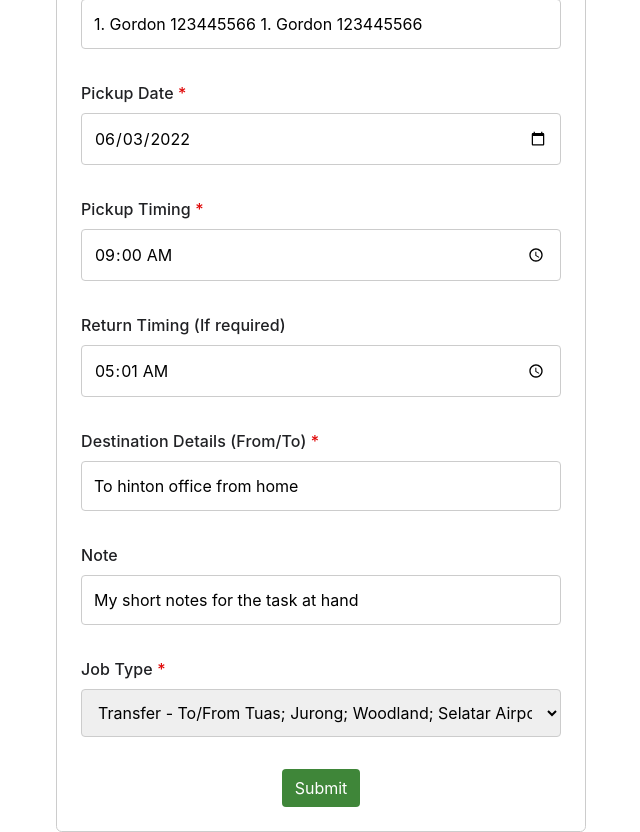
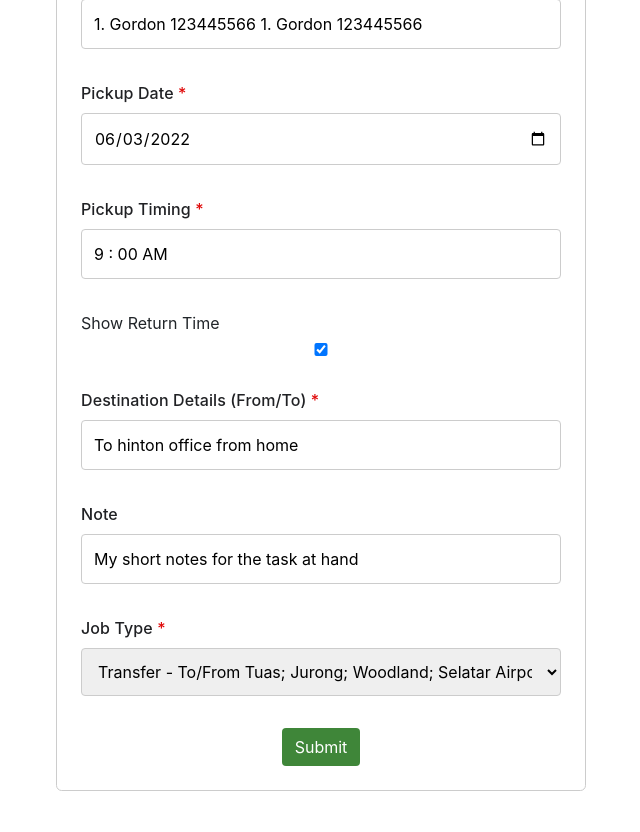
Before and after one commit to Aamir-Khan-Maarofi/Job-Form-Design, a Flask app: page /1/edit in a window 1280 px wide. Shown: the part 896-1728 px from the top of the page, without its empty margins (319-959 px from the left). After the commit the page ends 1687 px from the top, so only its background shows below. Run offline with Flask 2, Linux system fonts and the light colour scheme; data comes from the database, SQL or seed files in the repository; both versions use the stored data as it was after the commit; some libraries are stand-ins or nearby versions.

Commit message:
added udpate and edit functionality with new time pickers

```diff
--- a/app.py
+++ b/app.py
@@ -16,14 +16,15 @@ app.config['SQLALCHEMY_TRACK_MODIFICATIONS'] = False
 # Create object based on provided data
 def create_job_object(current_job, job_type, event_ids, flag='create'):
     data = dict()
-    if len(event_ids) == 2:
-        data['pickup_event_id'] = event_ids['pickup_event_id']
-        data['return_event_id'] = event_ids['return_event_id']
-    else:
-        data['pickup_event_id'] = event_ids['pickup_event_id']
-        data['return_event_id'] = None
+    if event_ids:
+        if len(event_ids) == 2:
+            data['pickup_event_id'] = event_ids['pickup_event_id']
+            data['return_event_id'] = event_ids['return_event_id']
+        else:
+            data['pickup_event_id'] = event_ids['pickup_event_id']
+            data['return_event_id'] = None
 
-    if job_type == "DAILY_JOBS":
+    if job_type == "DAILY_JOB":
         print("[INFO: IT'S A DAILY TRIP]")
 
         data['company'] = current_job['company']
@@ -34,18 +35,11 @@ def create_job_object(current_job, job_type, event_ids, flag='create'):
         data['clients_details'] = current_job['client-details-etc']
         data['pickup_date'] = datetime.strptime(current_job['pickup-date'], "%Y-%m-%d")
 
-        # try:
-        #     data['pickup_time'] = datetime.strptime(current_job['pickup-timing'], "%H:%M").time()
-        # except:
-        #     data['pickup_time'] = datetime.strptime(current_job['pickup-timing'], "%H:%M:%S").time()
-
         data['pickup_time'] = datetime.strptime(current_job['pickup-timing'], "%I : %M %p").time()
-        data['return_time'] = datetime.strptime(current_job['return-timing'], "%I : %M %p").time()
-
-        # try:
-        #     data['return_time'] = datetime.strptime(current_job['return-timing'], "%H:%M").time()
-        # except:
-        #     data['return_time'] = datetime.strptime(current_job['return-timing'], "%H:%M:%S").time()
+        if 'return-timing' in current_job.keys():
+            data['return_time'] = datetime.strptime(current_job['return-timing'], "%I : %M %p").time()
+        else:
+            data['return_time'] = None
 
         data['destination'] = current_job['destination-details']
         data['notes'] = current_job['note']
@@ -67,18 +61,11 @@ def create_job_object(current_job, job_type, event_ids, flag='create'):
         data['clients_details'] = current_job['client-details-etc']
         data['pickup_date'] = datetime.strptime(current_job['pickup-date'], "%Y-%m-%d")
 
-        # try:
-        #     data['pickup_time'] = datetime.strptime(current_job['pickup-timing'], "%H:%M").time()
-        # except:
-        #     data['pickup_time'] = datetime.strptime(current_job['pickup-timing'], "%H:%M:%S").time()
-
         data['pickup_time'] = datetime.strptime(current_job['pickup-timing'], "%I : %M %p").time()
-        data['return_time'] = datetime.strptime(current_job['return-timing'], "%I : %M %p").time()
-
-        # try:
-        #     data['return_time'] = datetime.strptime(current_job['return-timing'], "%H:%M").time()
-        # except:
-        #     data['return_time'] = datetime.strptime(current_job['return-timing'], "%H:%M:%S").time()
+        if 'return-timing' in current_job.keys():
+            data['return_time'] = datetime.strptime(current_job['return-timing'], "%I : %M %p").time()
+        else:
+            data['return_time'] = None
 
         data['destination'] = current_job['destination-details']
         data['notes'] = current_job['note']
@@ -123,11 +110,12 @@ def create():
         return render_template('create.html')
     elif request.method == "POST":
         current_job = dict(request.form)
-        job_type = "DAILY_JOBS" if current_job['type-of-trip'] == "daily-trips" else "NORMAL_JOB"
+        pprint(current_job)
+        job_type = "DAILY_JOB" if current_job['type-of-trip'] == "daily-trips" else "NORMAL_JOB"
 
         if job_type == "NORMAL_JOB":
             # create one event
-            if current_job['return-timing']:
+            if 'return-timing' in current_job.keys():
                 event_ids = create_event(
                     job_type=job_type,
                     start_date=current_job['pickup-date'],
@@ -143,7 +131,8 @@ def create():
 
         else:
             # create multiple events
-            if current_job['return-timing']:
+            print("DAILY JOB .......................")
+            if 'return-timing' in current_job.keys():
                 event_ids = create_event(
                     job_type=job_type,
                     start_date=current_job['start-date'],
@@ -190,16 +179,15 @@ def search_jobs(company=None):
 def update(id=None):
     if request.method == "GET":
         job = db.session.query(JobsModel).filter(JobsModel.id == id).first()
-        print(job.priority)
+        print(job)
         return render_template('update.html', job=job)
     elif request.method == "POST":
         edit_job = dict(request.form)
         job = db.session.query(JobsModel).filter(JobsModel.id == edit_job['id']).first()
-        job_type = "DAILY_JOBS" if edit_job['type-of-trip'] == "daily-trips" else "NORMAL_JOB"
+        job_type = "DAILY_JOB" if edit_job['type-of-trip'] == "daily-trips" else "NORMAL_JOB"
 
-        data = create_job_object(edit_job, job_type, 'update')
-        db.session.query(JobsModel).filter(
-            JobsModel.id == edit_job['id']).update(data)
+        data = create_job_object(edit_job, job_type, None, 'update')
+        db.session.query(JobsModel).filter(JobsModel.id == edit_job['id']).update(data)
         db.session.commit()
 
         if job_type == "NORMAL_JOB":
--- a/models.py
+++ b/models.py
@@ -58,7 +58,7 @@ class JobsModel(db.Model):
         logger.debug("Created new job instance...")
 
     def __repr__(self) -> str:
-        return "{}, {}, {}, {}, {}".format(self.pickup_date, self.pickup_time, self.return_time, self.name, self.clients_details)
+        return "ID: {}, NAME: {}, PICKUP: {}, RETURN: {}".format(self.id, self.name, self.pickup_time, self.return_time)
 
 
 
--- a/static/script-update.js
+++ b/static/script-update.js
@@ -87,7 +87,7 @@ function arrivalUpdate(meetGreet, flDetails, spRequirements) {
 
     var meetAndGreetCode;
 
-    if (meetGreet === "Yes"){
+    if (meetGreet === "Yes") {
         meetAndGreetCode = `
         <div class="form-check pl-01">
             <input class="form-check-input" type="radio" name="Meet & Greet" value="Yes" id="meet-and-greet-yes" checked/>
@@ -159,6 +159,7 @@ function lastSubmitUpdate() {
 
 }
 
+
 // step one
 $(document).ready(function () {
     var flag = true;
@@ -180,10 +181,20 @@ $(document).ready(function () {
 
 // step two
 $(document).ready(function () {
+    var data = $('#my-data').data();
+
+    var pickup_option = {
+        now: data.pickup_time,
+        title: 'Pickup Timing Title'
+    };
+
+    var return_option = {
+        now: data.return_time,
+        title: 'Return Timing Title'
+    };
 
     if ($('#normal-trip').is(':checked')) {
         var jobType = $('#job_type').val()
-        var data = $('#my-data').data();
 
         if (jobType == 0) {
             $('.step2').remove()
@@ -198,4 +209,37 @@ $(document).ready(function () {
             lastSubmitUpdate()
         }
     }
+
+    // Time Picker Code
+    $('.pickup-timing').wickedpicker(pickup_option);
+    if (! data.return_time == "None") {
+        let appendHTML = `
+          <label class="txt2" for="return-timing">Return Timing (If required)</label>
+          <input type="text" name="return-timing" id="return-timing" class="return-timing" required />
+        `
+        $('#return-time-div').append(appendHTML)
+        $('.return-timing').wickedpicker(return_option);
+    }
+
+
+    $(document).on('change', '[name="toggle-return-timing"]', function () {
+        var checkbox = $(this), // Selected or current checkbox
+            value = checkbox.val(); // Value of checkbox
+
+        if (checkbox.is(':checked')) {
+            let appendHTML = `
+          <label class="txt2" for="return-timing">Return Timing (If required)</label>
+          <input type="text" name="return-timing" id="return-timing" class="return-timing" required />
+        `
+
+            $('#return-time-div').append(appendHTML)
+            var return_option = {
+                now: "00:00:00",
+                title: 'Return Timing Title'
+            };
+            $('.return-timing').wickedpicker(return_option);
+        } else {
+            $('#return-time-div').empty();
+        }
+    });
 });
--- a/static/script.js
+++ b/static/script.js
@@ -93,6 +93,37 @@ function lastSubmit() {
 }
 
 
+var pickup_option = {
+  now: "00:00:00",
+  title: 'Pickup Timing Title'
+};
+
+var return_option = {
+  now: "00:00:00",
+  title: 'Return Timing Title'
+};
+
+$('.pickup-timing').wickedpicker(pickup_option);
+
+$('#return-time-div').empty();
+$(document).on('change', '[name="toggle-return-timing"]', function () {
+  var checkbox = $(this), // Selected or current checkbox
+    value = checkbox.val(); // Value of checkbox
+
+  if (checkbox.is(':checked')) {
+    let appendHTML =
+      `
+        <label class="txt2" for="return-timing">Return Timing (If required)</label>
+        <input type="text" name="return-timing" id="return-timing" class="return-timing" required />
+      `
+
+    $('#return-time-div').append(appendHTML)
+    $('.return-timing').wickedpicker(return_option);
+  } else {
+    $('#return-time-div').empty();
+  }
+});
+
 
 $(document).ready(function () {
   var flag = true;
--- a/templates/update.html
+++ b/templates/update.html
@@ -112,7 +112,8 @@
             </div>
             <div class="row">
                 <div class="col-12">
-                    <input type="text" name="client-details-etc" id="client-details-etc" class="w-100" value="{{job.clients_details }}" />
+                    <input type="text" name="client-details-etc" id="client-details-etc" class="w-100"
+                        value="{{job.clients_details }}" />
                 </div>
             </div>
 
@@ -122,14 +123,37 @@
             <label class="txt2" for="pickup-date">Pickup Date <span class="red">*</span></label>
             <input type="date" name="pickup-date" id="pickup-date" value="{{ job.pickup_date }}" required />
         </div>
+
+
+
+        <!-- EDIT THIS PART - START -->
+
+        <!-- NEW CODE -->
         <div class="input-group1">
             <label class="txt2" for="pickup-timing">Pickup Timing <span class="red">*</span></label>
-            <input type="time" name="pickup-timing" id="pickup-timing" value="{{ job.pickup_time }}" required />
+            <input type="text" name="pickup-timing" id="pickup-timing" class="pickup-timing" required />
         </div>
+
         <div class="input-group1">
-            <label class="txt2" for="return-timing">Return Timing (If required)</label>
-            <input type="time" name="return-timing" id="return-timing" value="{{ job.return_time }}" />
+            <label for="time"> Show Return Time </label>
+            {% if job.return_time %}
+            <input type="checkbox" id="check-return-timing" name="toggle-return-timing" value="" checked>
+            {% else %}
+            <input type="checkbox" id="check-return-timing" name="toggle-return-timing" value="">
+            {% endif %}
+
         </div>
+        <div id="return-time-div" class="input-group1">
+            <!-- <label class="txt2" for="return-timing">Return Timing (If required)</label>
+            <input type="text" name="return-timing" id="return-timing" class="return-timing" required /> -->
+            <!-- <input type="time" name="return-timing" id="return-timing" /> -->
+        </div>
+        <!-- NEW CODE -->
+
+        <!-- EDIT THIS PART - START -->
+
+
+
         <div class="input-group1">
             <label class="txt2" for="destination-details">Destination Details (From/To) <span
                     class="red">*</span></label>
@@ -154,11 +178,15 @@
 <!-- https://stackoverflow.com/questions/21626048/unable-to-pass-jinja2-variables-into-javascript-snippet -->
 <meta id="my-data" data-start_date="{{job.start_date}}" data-end_date="{{job.end_date}}"
     data-job_type="{{job.job_type}}" data-meet_and_greet="{{job.meet_greet}}"
-    data-flight_details="{{job.flight_details}}" data-special_requirements="{{job.special_requirements}}">
+    data-flight_details="{{job.flight_details}}" data-special_requirements="{{job.special_requirements}}"
+    data-pickup_time="{{job.pickup_time}}" data-return_time="{{job.return_time}}">
 
 {% endblock %}
 
 {% block script %}
 <script src="{{ url_for('static', filename='script-update.js') }}"></script>
 <script src="{{ url_for('static', filename='script.js') }}"></script>
+<!-- SCRIPTS GOES HERE - UPDATE THE script-update.js too -->
+<script src="{{ url_for('static', filename='wicked-picker.js') }}"></script>
+
 {% endblock %}
```
Also changed, not shown: google_calendar.py (+6 -3 lines), templates/create.html (+8 -18 lines), google_apis.py (line endings or trailing spaces), jobs.db, 1 other file.
